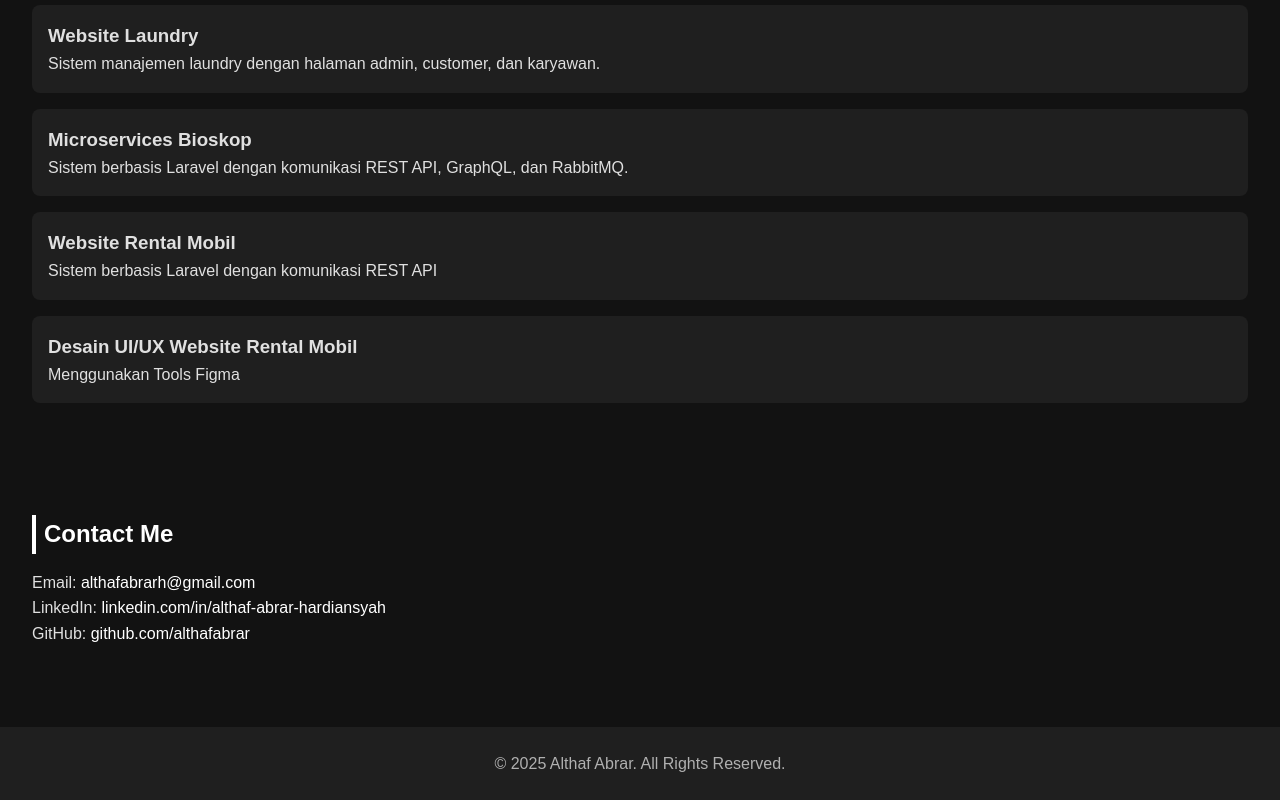
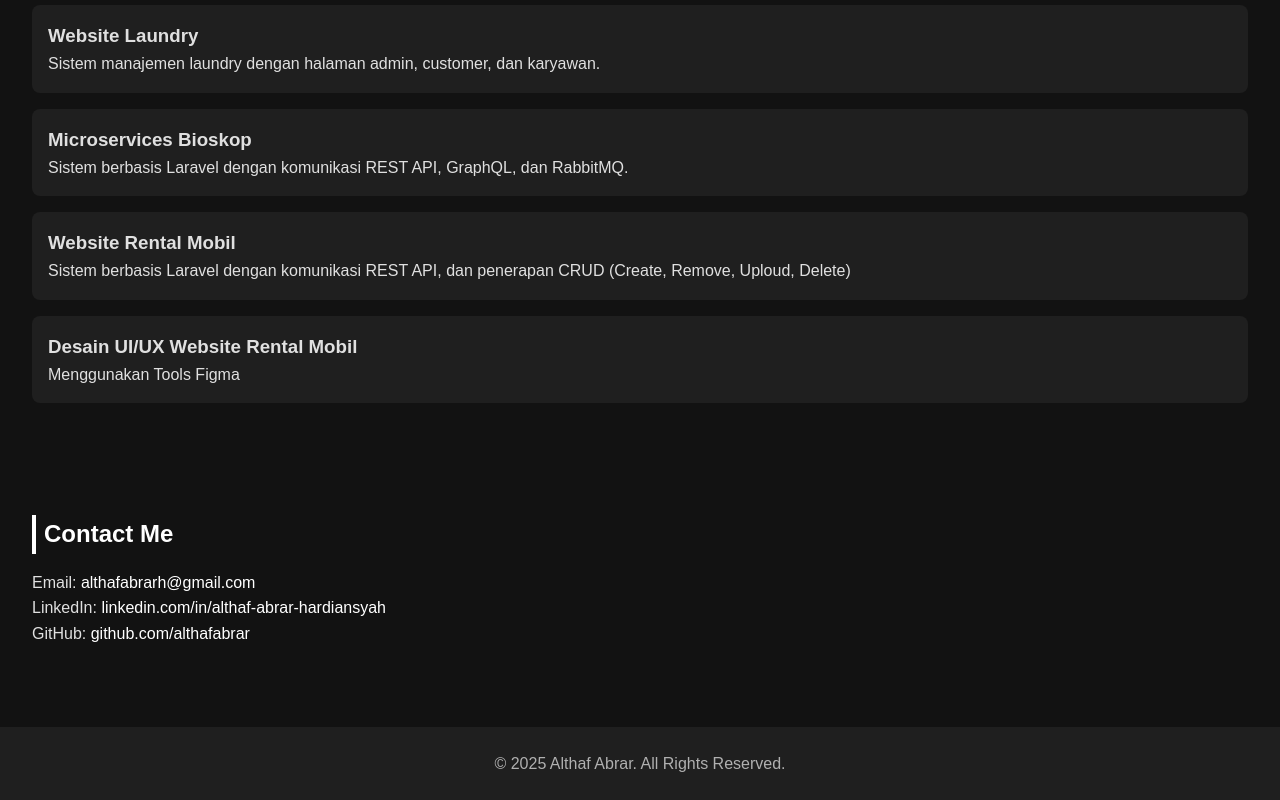
Before and after one commit to althafabrar/althafabrar.github.io, a plain HTML site: page index.html in a window 1280 px wide. Shown: the part 817-1617 px from the top of the page. Drawn offline with Linux system fonts and the light colour scheme.

Commit message:
Update index.html

```diff
--- a/index.html
+++ b/index.html
@@ -54,7 +54,7 @@
     </div>
     <div class="project">
         <h3>Website Rental Mobil</h3>
-        <p>Sistem berbasis Laravel dengan komunikasi REST API</p>
+        <p>Sistem berbasis Laravel dengan komunikasi REST API, dan penerapan CRUD (Create, Remove, Uploud, Delete)</p>
     </div>
     <div class="project">
         <h3>Desain UI/UX Website Rental Mobil</h3>
```
